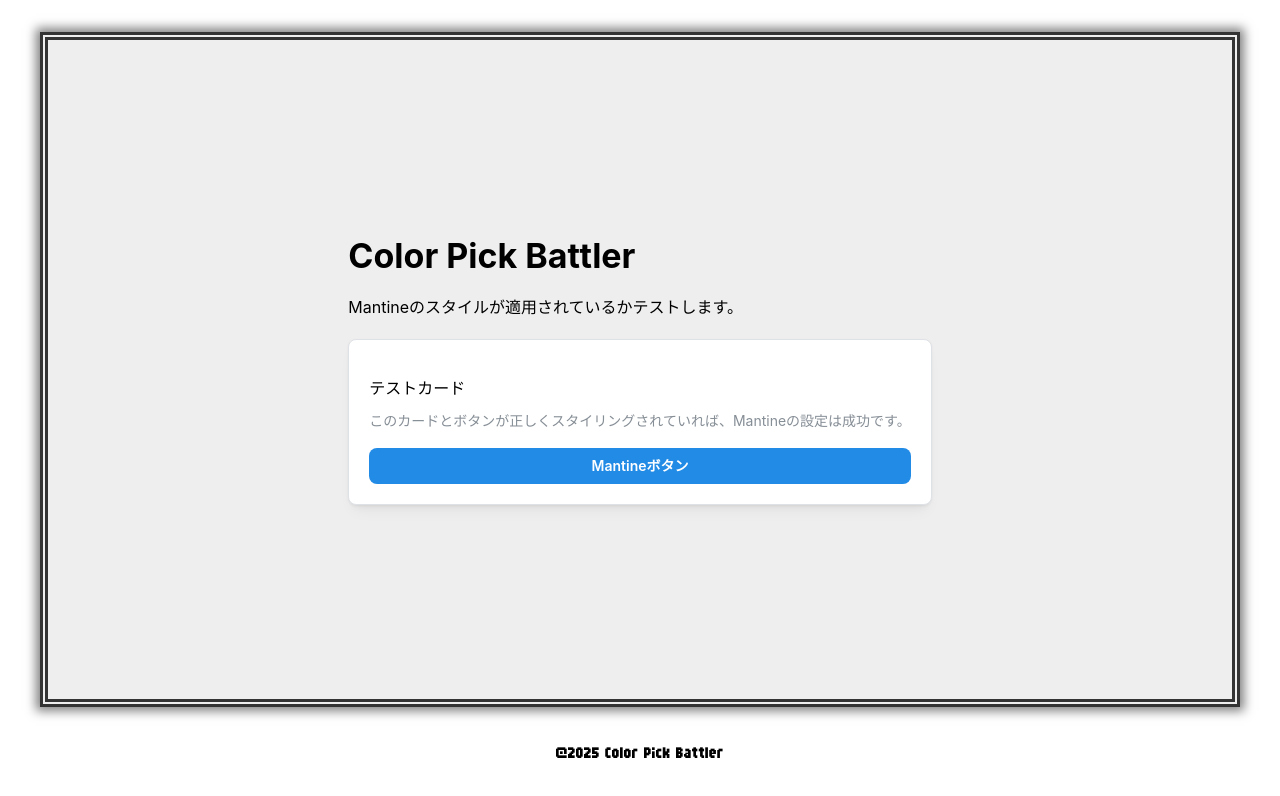
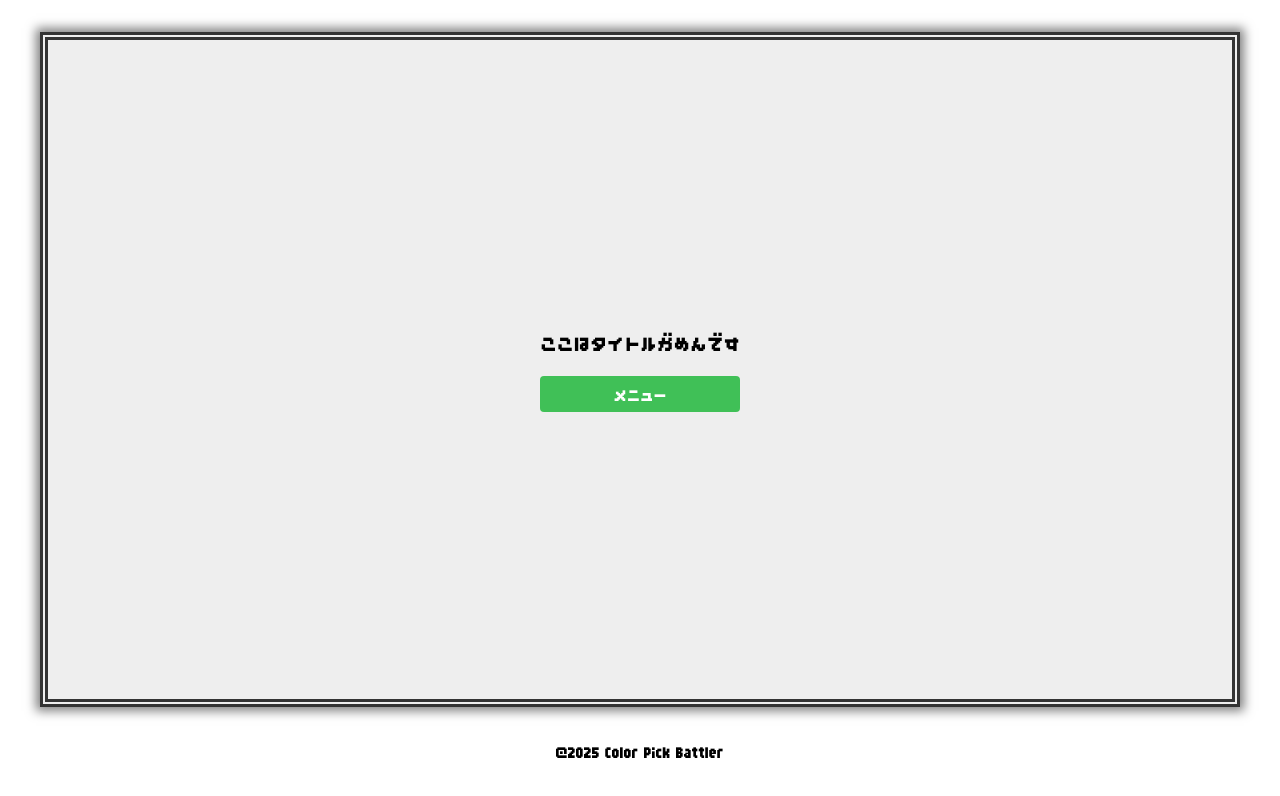
Before and after one commit to iririn1998/color-pick-battler, a Next.js app: page / in a window 1280 px wide. Shown: the top 796 px of the page. Built offline with nearby package versions, Linux system fonts and the light colour scheme.

Commit message:
Refactor Home component and add new Menu and Battle pages with updated layout and navigation

```diff
--- a/src/app/page.tsx
+++ b/src/app/page.tsx
@@ -1,26 +1,16 @@
-import { Button, Card, Container, Group, Text, Title } from "@mantine/core";
+import { Button, Stack } from "@mantine/core";
+import Link from "next/link";
+import { Text } from "@/components/Text";
 
-export default function Home() {
+const Home = () => {
   return (
-    <Container size="md" py="xl">
-      <Title order={1} mb="md">
-        Color Pick Battler
-      </Title>
-      <Text mb="lg">Mantineのスタイルが適用されているかテストします。</Text>
+    <Stack>
+      <Text size="xl">ここはタイトルがめんです</Text>
+      <Button component={Link} href="/menu" color="green">
+        <Text>メニュー</Text>
+      </Button>
+    </Stack>
+  );
+};
 
-      <Card shadow="sm" padding="lg" radius="md" withBorder>
-        <Group justify="space-between" mt="md" mb="xs">
-          <Text fw={500}>テストカード</Text>
-        </Group>
-
-        <Text size="sm" c="dimmed">
-          このカードとボタンが正しくスタイリングされていれば、Mantineの設定は成功です。
-        </Text>
-
-        <Button fullWidth mt="md" radius="md" variant="filled">
-          Mantineボタン
-        </Button>
-      </Card>
-    </Container>
-  );
-}
+export default Home;
```
Also changed, not shown: src/app/battle/page.tsx (added, +16 -0 lines), src/app/menu/page.tsx (added, +16 -0 lines).
